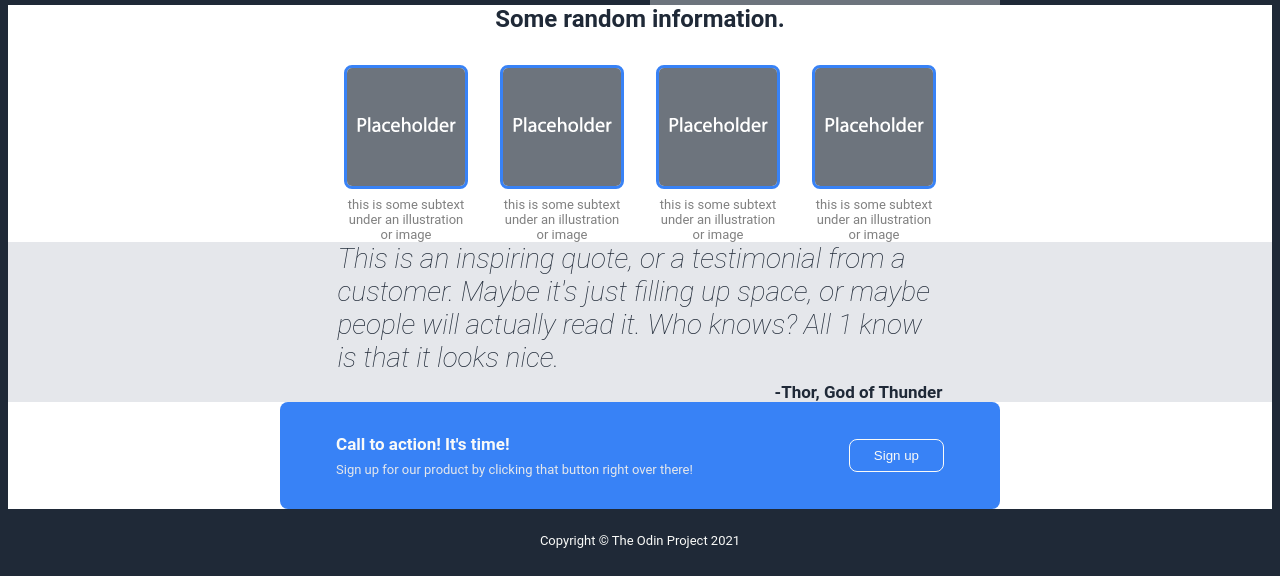
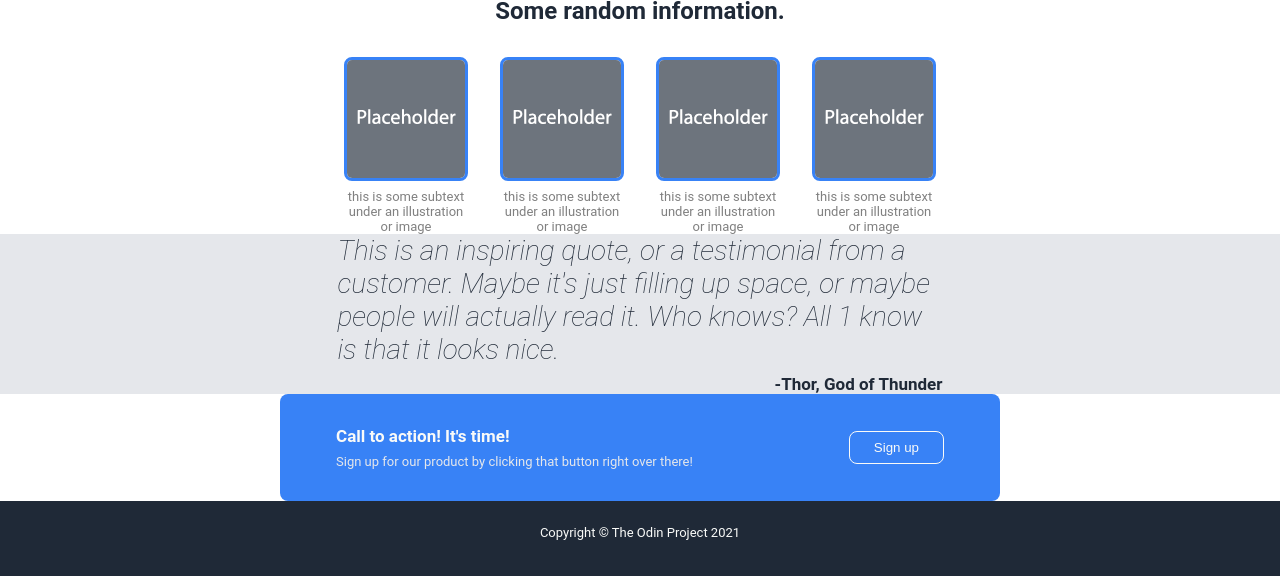
Before and after one commit to theovo/landing-page, a plain HTML site: page index.html in a window 1280 px wide. Shown: the part 240-816 px from the top of the page. Drawn offline with Linux system fonts and the light colour scheme.

Commit message:
Set margin and padding to 0

```diff
--- a/style.css
+++ b/style.css
@@ -2,6 +2,8 @@
 
 * {
     box-sizing: box-model;
+    margin: 0;
+    padding: 0;
     /* border: 1px solid black; */
 }
 
@@ -21,10 +23,9 @@ body {
     flex-direction: column;
 
     height: 100vh;
-
     background-color: #1f2937;
     color: #1f2937;
-    font-family: "Roboto";
+    font-family: "Roboto", sans-serif;
     font-size: 13px;
 
     /* border-width: 0; */
@@ -82,8 +83,6 @@ body {
 }
 
 ul {
-    margin: 0;
-    padding: 0;
     list-style-type: none;
 }
 
```
